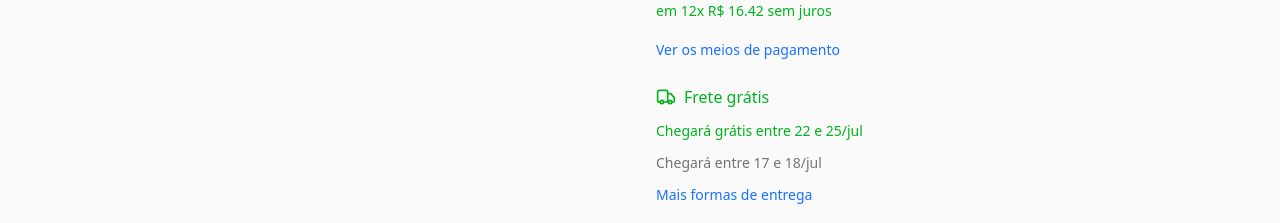
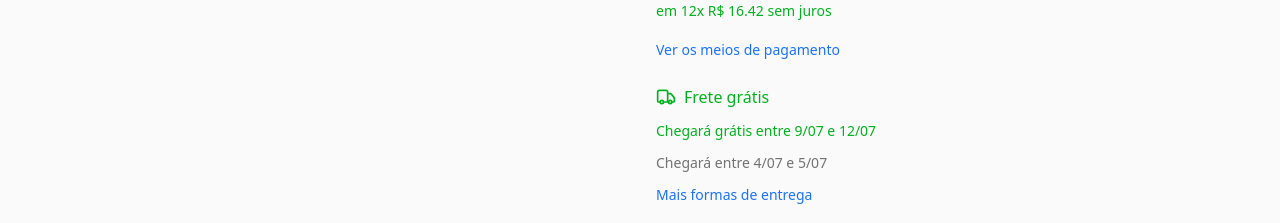
Before and after one commit to Villeneuve0/mercado-clone-remover-shop, a React (Vite) app: page / in a window 1280 px wide. Shown: the part 960-1183 px from the top of the page. Built offline with nearby package versions, Linux system fonts and the light colour scheme; no server answers.

Commit message:
Calculate delivery date
Calculate delivery date based on access date, adding 7 days.

```diff
--- a/src/components/ProductInfo.tsx
+++ b/src/components/ProductInfo.tsx
@@ -176,10 +176,24 @@ const ProductInfo = () => {
           <span className="font-medium">Frete grátis</span>
         </div>
         <div className="text-ml-green text-sm font-medium">
-          Chegará grátis entre 22 e 25/jul
+          Chegará grátis entre {(() => {
+            const today = new Date();
+            const startDate = new Date(today);
+            startDate.setDate(today.getDate() + 7);
+            const endDate = new Date(today);
+            endDate.setDate(today.getDate() + 10);
+            return `${startDate.getDate()}/${(startDate.getMonth() + 1).toString().padStart(2, '0')} e ${endDate.getDate()}/${(endDate.getMonth() + 1).toString().padStart(2, '0')}`;
+          })()}
         </div>
         <div className="text-text-secondary text-sm">
-          Chegará entre 17 e 18/jul
+          Chegará entre {(() => {
+            const today = new Date();
+            const startDate = new Date(today);
+            startDate.setDate(today.getDate() + 2);
+            const endDate = new Date(today);
+            endDate.setDate(today.getDate() + 3);
+            return `${startDate.getDate()}/${(startDate.getMonth() + 1).toString().padStart(2, '0')} e ${endDate.getDate()}/${(endDate.getMonth() + 1).toString().padStart(2, '0')}`;
+          })()}
         </div>
         <Button variant="link" className="text-ml-blue p-0 h-auto text-sm">
           Mais formas de entrega
```
